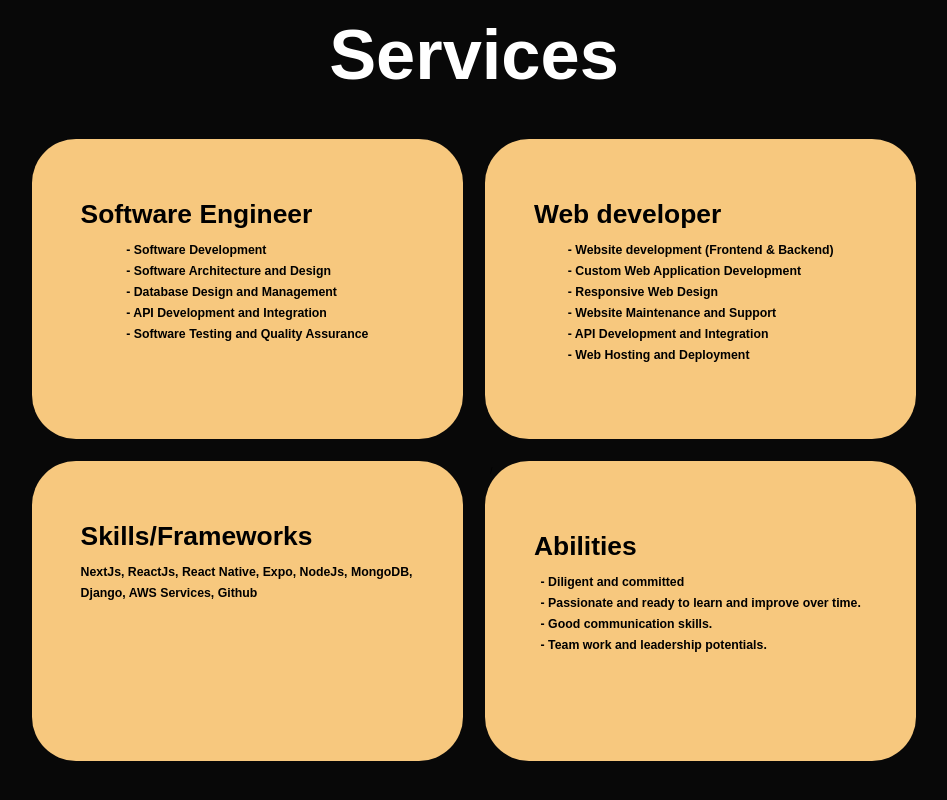
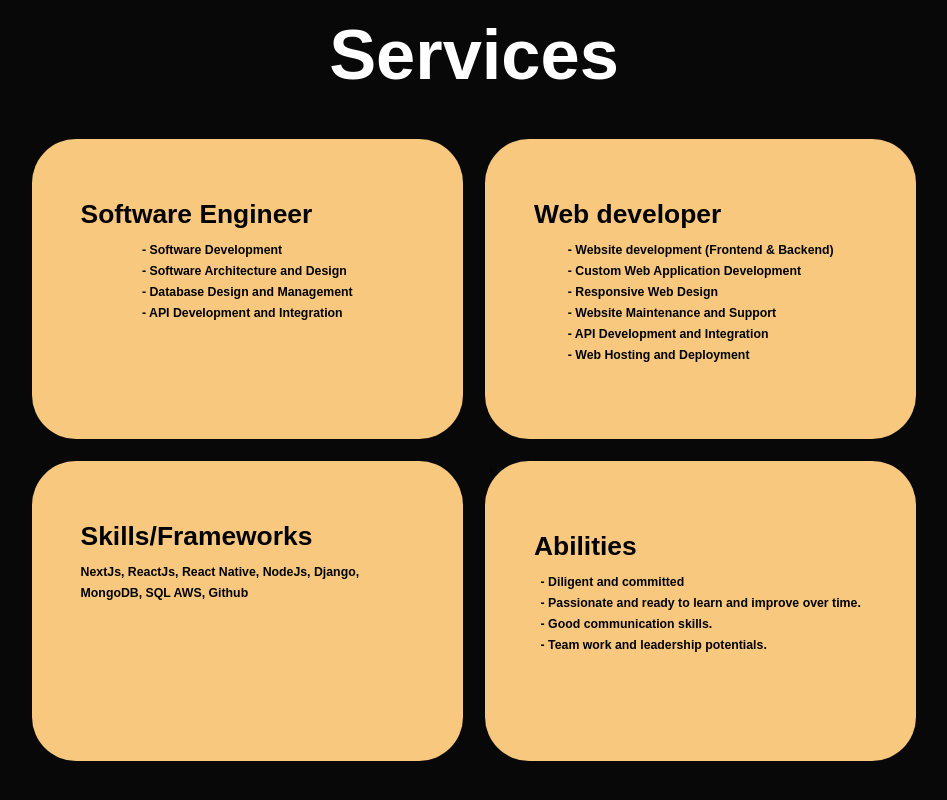
Before and after one commit to devGospel/Portfolio, a plain HTML site: page index.html in a window 1280 px wide. Shown: the part 2638-3438 px from the top of the page, without its empty margins (166-1113 px from the left). Drawn offline with nearby package versions, Linux system fonts and the light colour scheme.

Commit message:
Updatess

```diff
--- a/index.html
+++ b/index.html
@@ -156,7 +156,7 @@
                        - Software Architecture and Design  <br>
                        - Database Design and Management <br>
                        - API Development and Integration <br>
-                       - Software Testing and Quality Assurance
+                       <!-- - Software Testing and Quality Assurance -->
 
                     </p>
 
@@ -186,11 +186,11 @@
                        NextJs,
                        ReactJs,
                        React Native,
-                       Expo,
                        NodeJs,
+                       Django,
                        MongoDB,
-                       Django,
-                       AWS Services,
+                       SQL
+                       AWS,
                        Github
 
                     </p>
```
